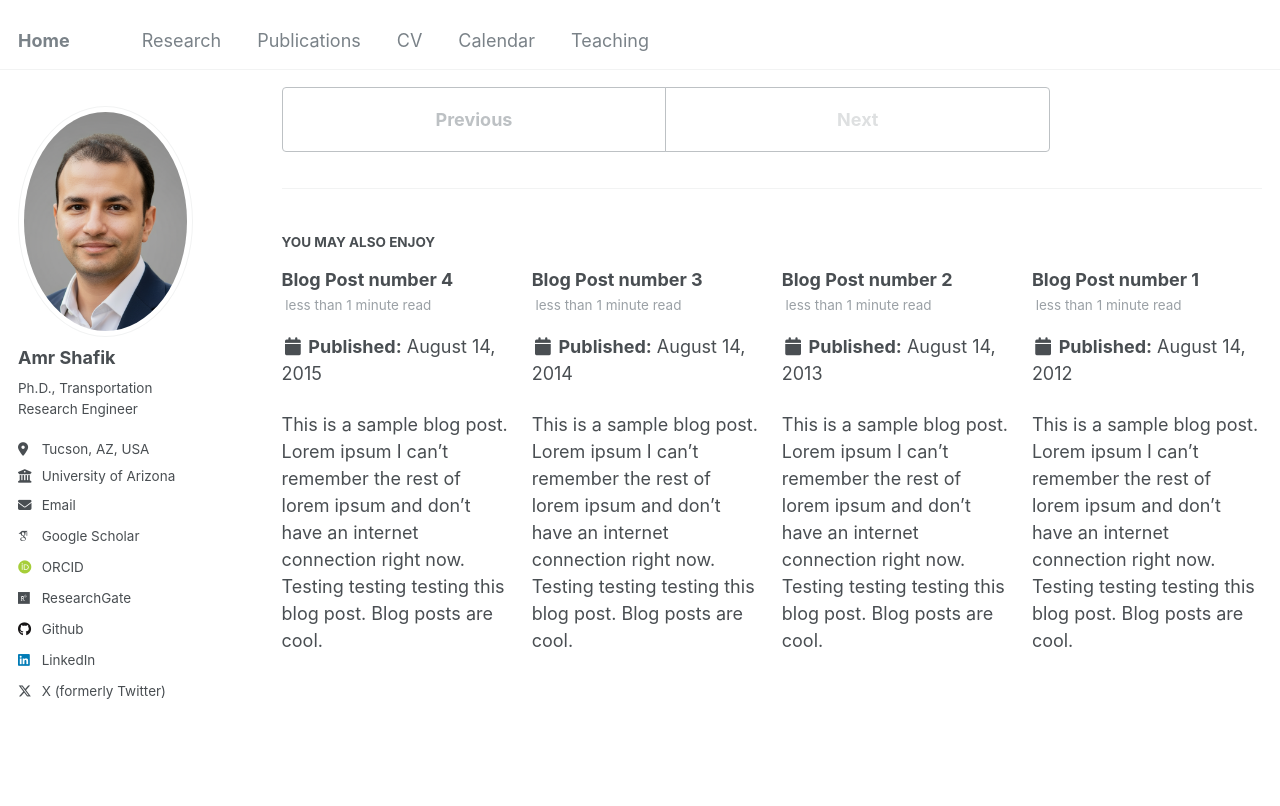
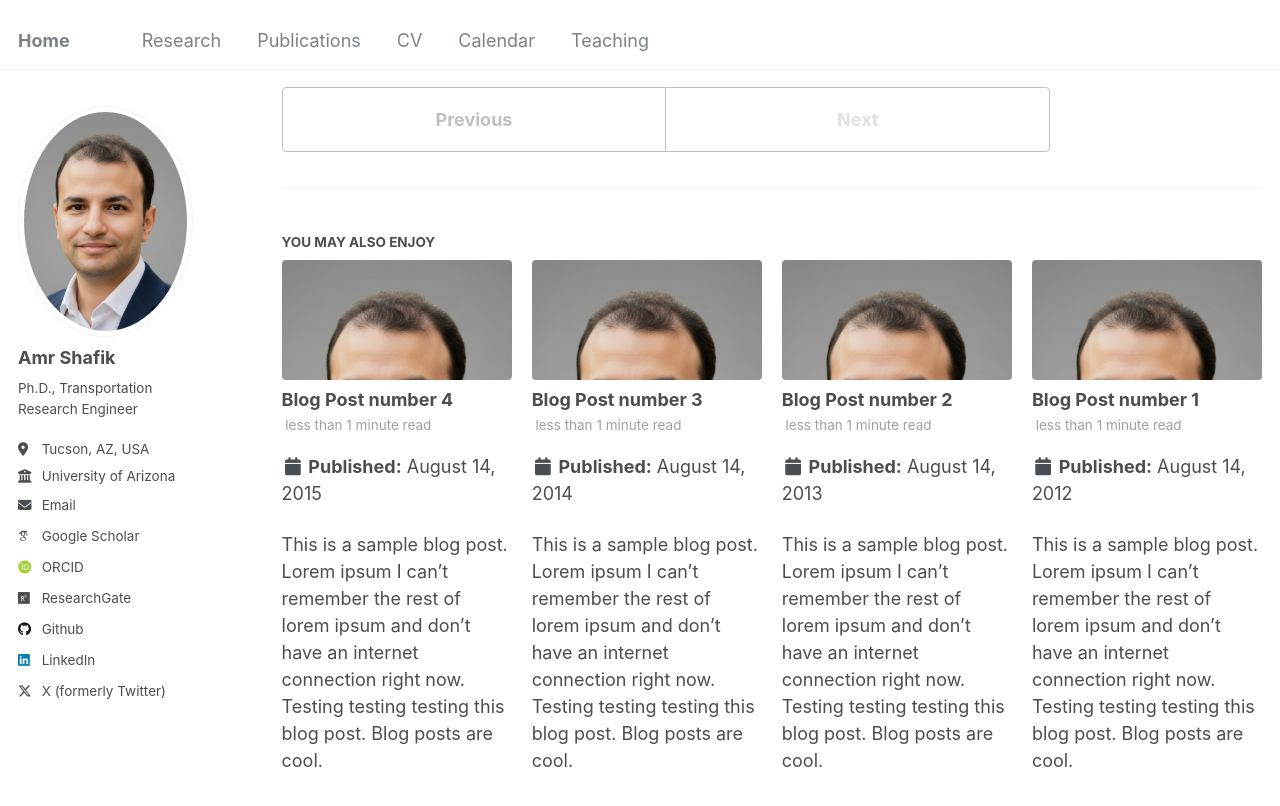
Before and after one commit to akshafik/amrshafik, a Jekyll site: the page built from _posts/2199-01-01-future-post.md, in a window 1280 px wide and 900 px high, scrolled down 506 px. Shown: the top 806 px of the window. Built offline with Jekyll 4.4.1, drawn with Linux system fonts in a browser that asks for light colours; some web fonts are replaced.

Commit message:
Update teaser image filename in configuration

```diff
--- a/_config.yml
+++ b/_config.yml
@@ -14,7 +14,7 @@ description              : &description "Transportation Research Engineer specia
 url                      : https://akshafik.github.io/amrshafik # the base hostname & protocol for your site e.g. "https://mmistakes.github.io"
 baseurl                  : "" # the subpath of your site, e.g. "/blog"
 repository               : "akshafik/amrshafik"
-teaser                   : # filename of teaser fallback teaser image placed in /images/, .e.g. "500x300.png"
+teaser                   : "ashafik_hs_grey.png" # filename of teaser fallback teaser image placed in /images/, .e.g. "500x300.png"
 breadcrumbs              : false # true, false (default)
 words_per_minute         : 160
 future                   : true
```
